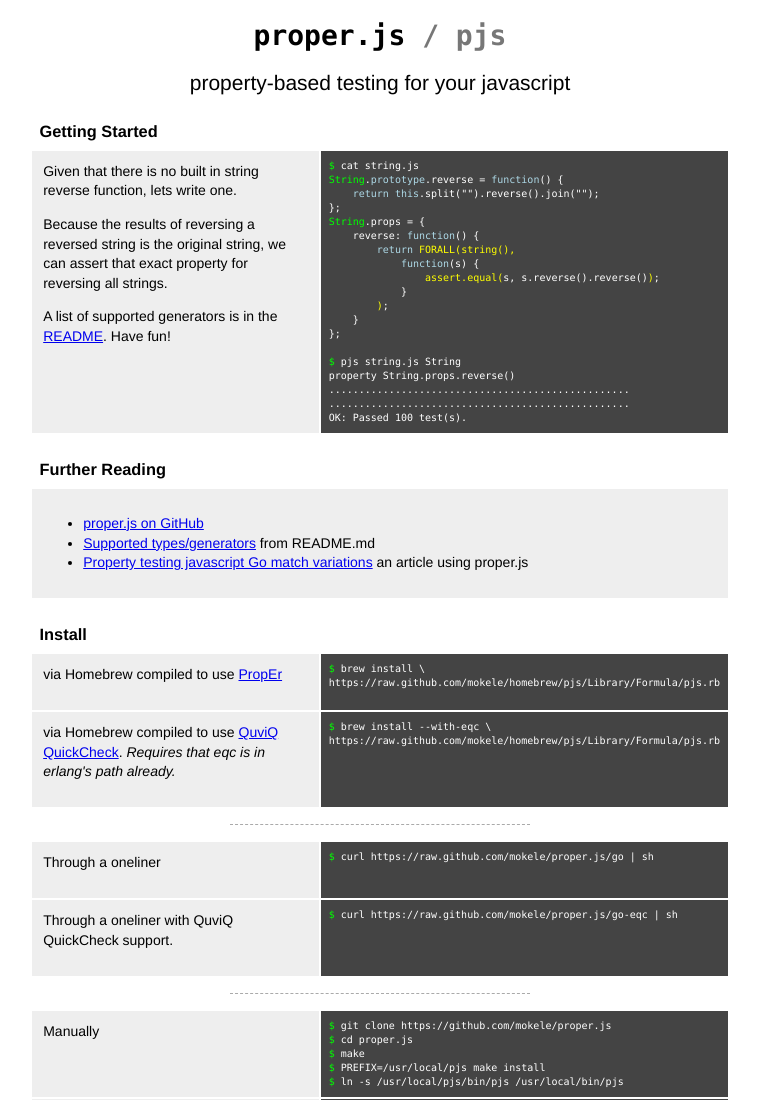
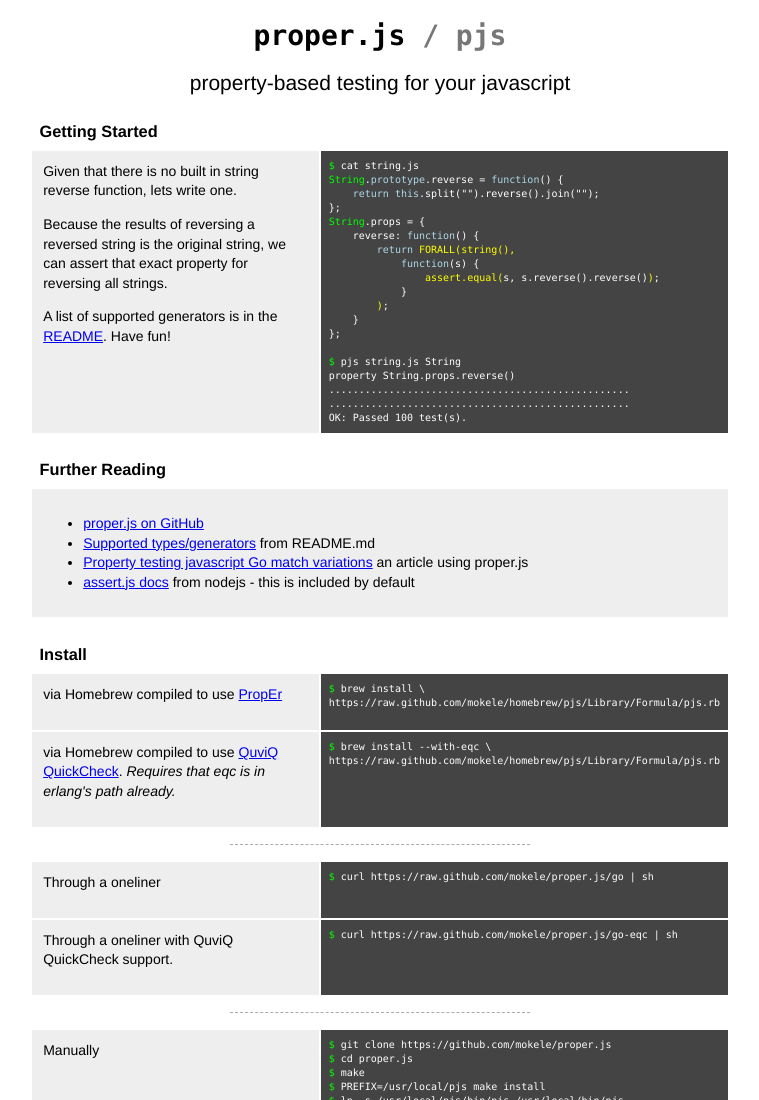
Before and after one commit to chinnucsk/proper.js, a plain HTML site: page index.html in a window 1280 px wide. Shown: the top 1100 px of the page, without its empty margins (260-1019 px from the left). Drawn offline with Linux system fonts and the light colour scheme.

Commit message:
add assert.js further reading

```diff
--- a/index.html
+++ b/index.html
@@ -143,6 +143,7 @@
             <li><a href="https://github.com/mokele/proper.js">proper.js on GitHub</a></li>
             <li><a href="https://github.com/mokele/proper.js#supported-typesgeneratorsproperties">Supported types/generators</a> from README.md</li>
             <li><a href="http://mokele.co.uk/2012/10/30/property-testing-javascript-go-match-variations.html">Property testing javascript Go match variations</a> an article using proper.js</li>
+            <li><a href="http://nodejs.org/api/assert.html">assert.js docs</a> from nodejs - this is included by default</li>
           </ul>
         </td>
       </tr>
```
